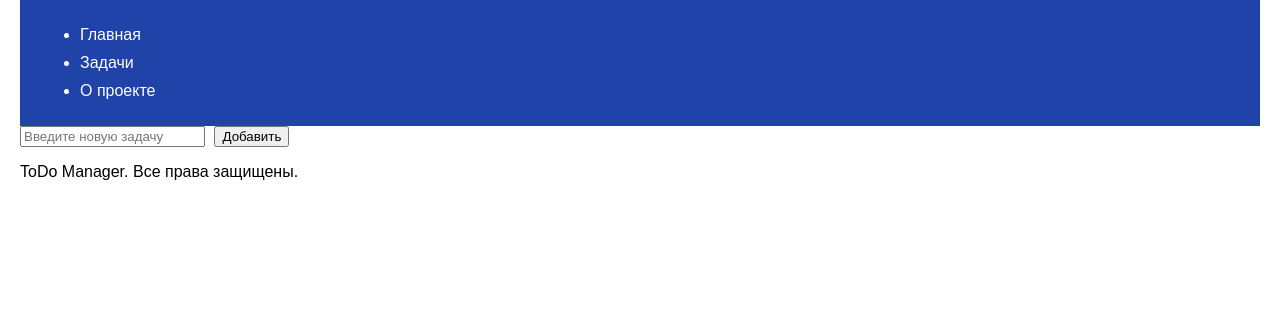
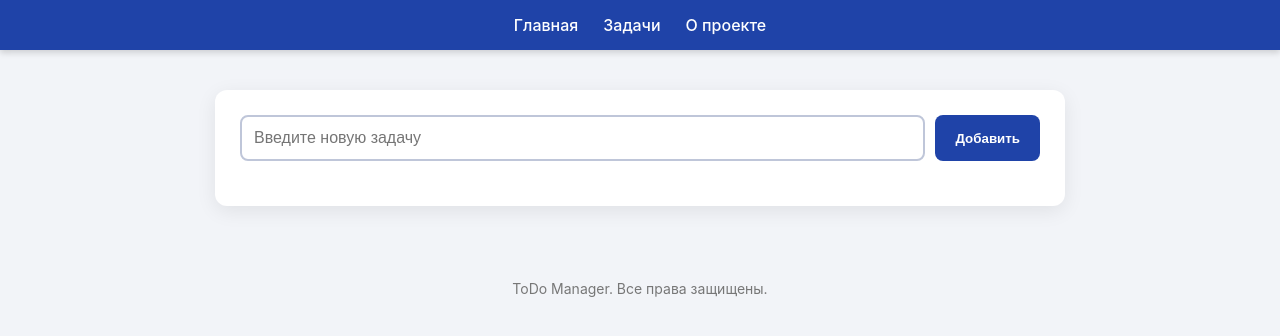
Before and after one commit to Ekats3529/todo-manager, a Flask app: page /tasks-page in a window 1280 px wide. Shown: the top 336 px of the page. Run offline with Flask 3, Linux system fonts and the light colour scheme.

Commit message:
improve css + fix bug

```diff
--- a/frontend/static/css/styles.css
+++ b/frontend/static/css/styles.css
@@ -1,25 +1,128 @@
+/* ===== ОБЩИЕ СТИЛИ ===== */
 body {
-  font-family: Arial, sans-serif;
-  margin: 0;
-  padding: 0 20px;
+    font-family: "Inter", Arial, sans-serif;
+    margin: 0;
+    padding: 0;
+    background: #f2f4f8;
+    color: #333;
 }
 
+/* ===== HEADER ===== */
 header {
-  background-color: #1f43a8;
-  color: white;
-  padding: 10px 20px;
+    background: #1f43a8;
+    color: #fff;
+    padding: 15px 0;
+    box-shadow: 0 3px 6px rgba(0,0,0,0.15);
+}
+
+nav ul {
+    list-style: none;
+    display: flex;
+    gap: 25px;
+    justify-content: center;
+    padding: 0;
+    margin: 0;
 }
 
 nav a {
-  color: white;
-  margin-right: 10px;
-  text-decoration: none;
+    color: white;
+    text-decoration: none;
+    font-weight: 500;
+    padding-bottom: 3px;
+    border-bottom: 2px solid transparent;
+    transition: 0.2s;
+}
+
+nav a:hover {
+    border-bottom: 2px solid #fff;
+}
+
+/* ===== MAIN CONTAINER ===== */
+main {
+    max-width: 800px;
+    margin: 40px auto;
+    padding: 25px;
+    background: #fff;
+    border-radius: 12px;
+    box-shadow: 0 5px 20px rgba(0,0,0,0.08);
+}
+
+/* Заголовки */
+h1, h2 {
+    text-align: center;
+    color: #1f43a8;
+}
+
+/* ===== ФОРМА ДОБАВЛЕНИЯ ЗАДАЧ ===== */
+#task-form {
+    display: flex;
+    gap: 10px;
+    margin-bottom: 20px;
+}
+
+#task-input {
+    flex: 1;
+    padding: 12px;
+    font-size: 16px;
+    border: 2px solid #bfc6d9;
+    border-radius: 8px;
+    transition: 0.2s;
+}
+
+#task-input:focus {
+    border-color: #1f43a8;
+    outline: none;
 }
 
 button {
-  margin-left: 5px;
+    padding: 12px 20px;
+    background: #1f43a8;
+    color: white;
+    border: none;
+    border-radius: 8px;
+    cursor: pointer;
+    font-weight: 600;
+    transition: 0.2s;
 }
 
-li {
-  margin-bottom: 10px;
+button:hover {
+    background: #16398a;
 }
+
+/* ===== СПИСОК ЗАДАЧ ===== */
+#task-list {
+    padding: 0;
+    list-style: none;
+}
+
+#task-list li {
+    background: #eef2ff;
+    padding: 12px 15px;
+    margin-bottom: 10px;
+    border-radius: 10px;
+    display: flex;
+    justify-content: space-between;
+    align-items: center;
+    box-shadow: 0 2px 6px rgba(0,0,0,0.05);
+}
+
+/* Кнопки действий */
+li button {
+    background: #d9534f;
+    padding: 6px 12px;
+    border-radius: 6px;
+    font-size: 14px;
+}
+
+li button:hover {
+    background: #b52b27;
+}
+
+/* ===== FOOTER ===== */
+footer {
+    text-align: center;
+    padding: 20px;
+    margin-top: 40px;
+    color: #777;
+    font-size: 14px;
+}
--- a/frontend/templates/pages/tasks.html
+++ b/frontend/templates/pages/tasks.html
@@ -13,5 +13,5 @@
 {% endblock %}
 
 {% block script %}
-<script src="{{ url_for('static', filename='js/tasks.js') }}"></script>
+<script type="module" src="{{ url_for('static', filename='js/tasks.js') }}"></script>
 {% endblock %}
```
